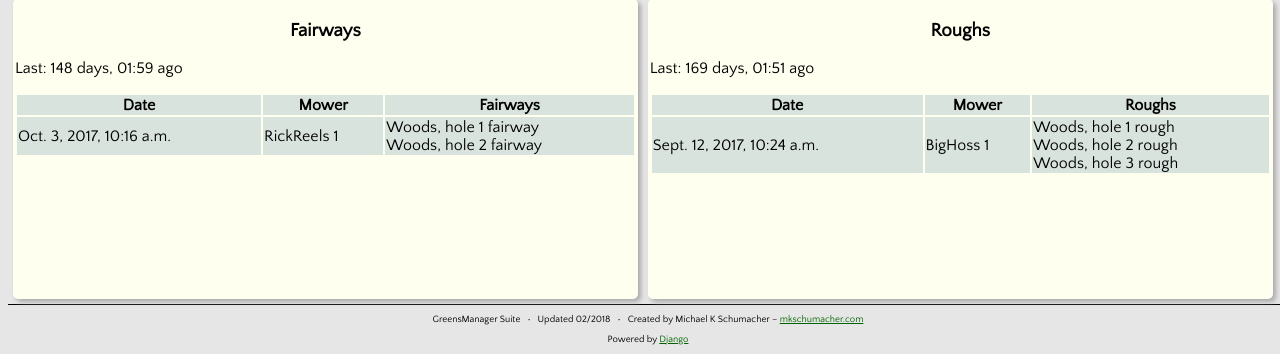
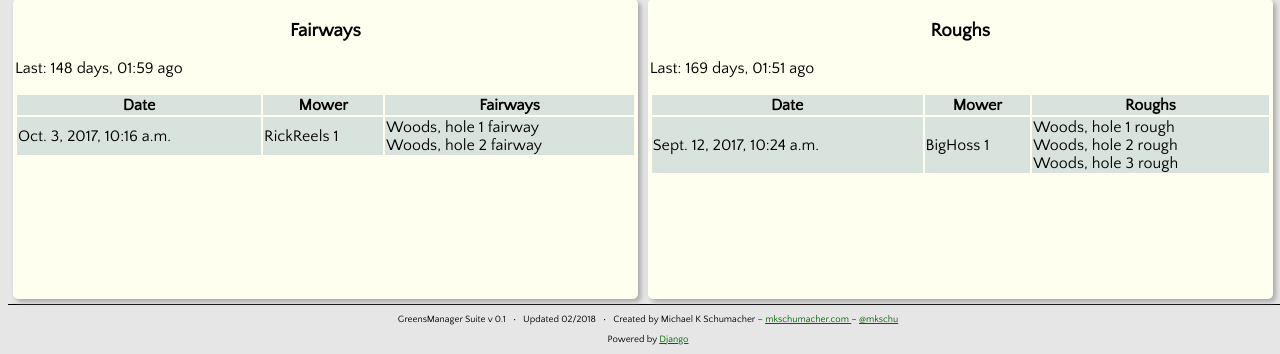
Before and after one commit to emmakschu/greensManagerDjango, a Django app: page /mow/ in a window 1280 px wide. Shown: the part 471-825 px from the top of the page. Run offline with Django 3.2, Linux system fonts and the light colour scheme; data comes from the database, SQL or seed files in the repository; some web fonts are replaced.

Commit message:
add link to Github page on footer

```diff
--- a/greensManager/templates/foot.html
+++ b/greensManager/templates/foot.html
@@ -1,10 +1,13 @@
     <footer>
         <p>
-            GreensManager Suite &nbsp; &bull; &nbsp;
+            GreensManager Suite v 0.1 &nbsp; &bull; &nbsp;
             Updated 02/2018 &nbsp; &bull; &nbsp;
             Created by Michael K Schumacher &ndash;
             <a href="https://mkschumacher.com" target="_blank">
                 mkschumacher.com
+            </a> &ndash;
+            <a href="https://github.com/mkschu" target="_blank">
+                @mkschu
             </a>
         </p>
 
```
